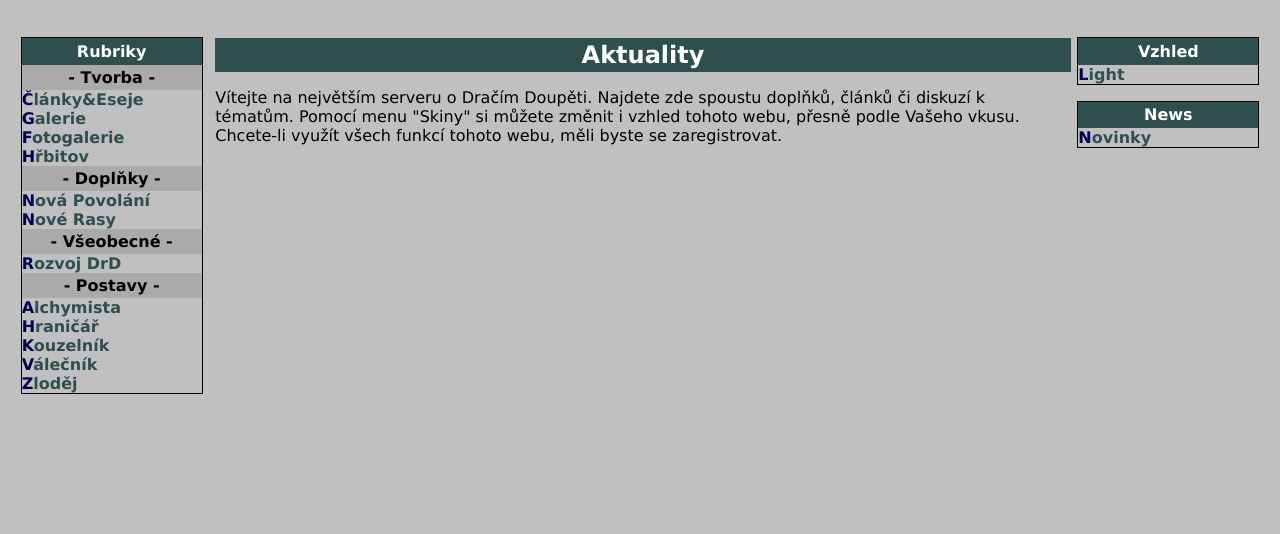
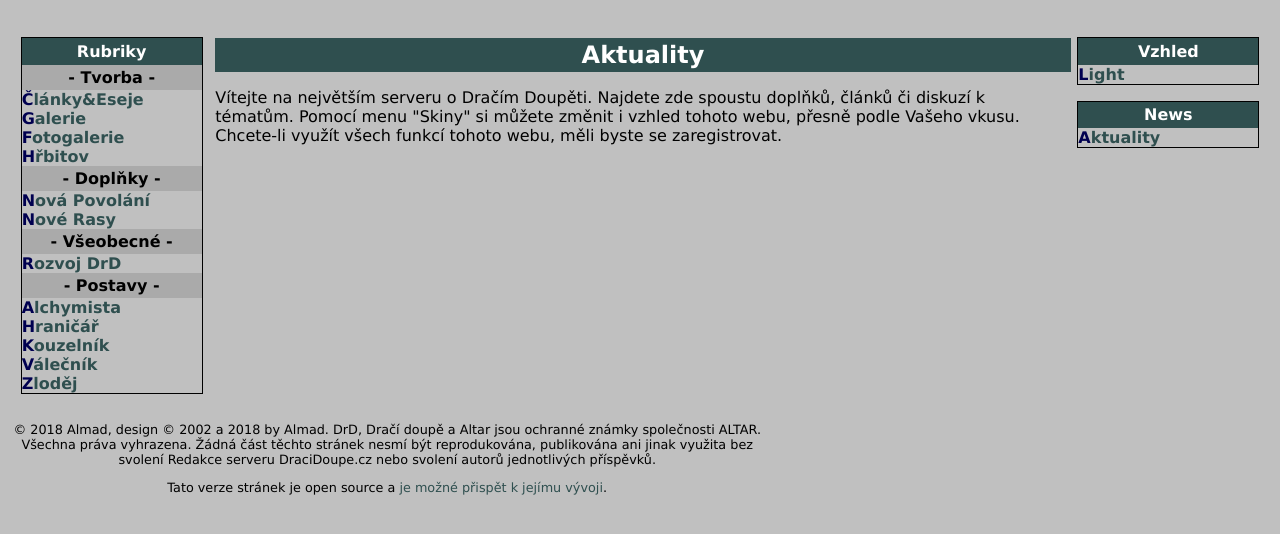
Before and after one commit to dracidoupe/graveyard, a Django app: page / in a window 1280 px wide. Shown: the part 68-602 px from the top of the page. Run offline with Django 3.2, Linux system fonts and the light colour scheme; data that the repository does not hold is empty.

Commit message:
Add (some) footer

```diff
--- a/ddcz/templates/public.html
+++ b/ddcz/templates/public.html
@@ -83,12 +83,16 @@
                     <ul class="nav_border">
                         <li><span class="list_heading">News</span>
                             <ul>
-                                <li><a href="{% url 'ddcz:news' %}">Novinky</a></li>
+                                <li><a href="{% url 'ddcz:news' %}">Aktuality</a></li>
                             </ul>
                         </li>
                     </ul>
                 </nav>
             </div>
         </div>
+        <footer id="global-footer">
+            <p>© 2018 Almad, design © 2002 a 2018 by Almad. DrD, Dračí doupě a Altar jsou ochranné známky společnosti ALTAR. Všechna práva vyhrazena. Žádná část těchto stránek nesmí být reprodukována, publikována ani jinak využita bez svolení Redakce serveru DraciDoupe.cz nebo svolení autorů jednotlivých příspěvků.</p>
+            <p>Tato verze stránek je open source a <a href="https://github.com/dracidoupe/graveyard/">je možné přispět k jejímu vývoji</a>.</p>
+        </footer>
     </body>
 </html>
--- a/static/skins/light/light.css
+++ b/static/skins/light/light.css
@@ -105,3 +105,9 @@ body.light a:hover{
   width: 100%;
   text-align: right;
 }
+
+#global-footer {
+  width: 60%;
+  font-size: 80%;
+  text-align: center;
+}
```
